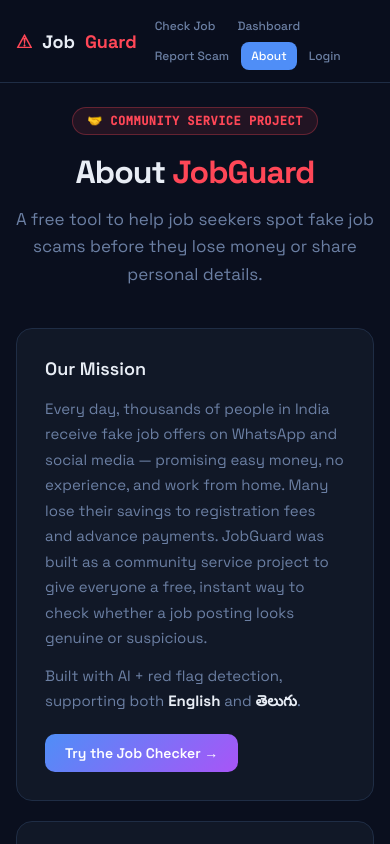
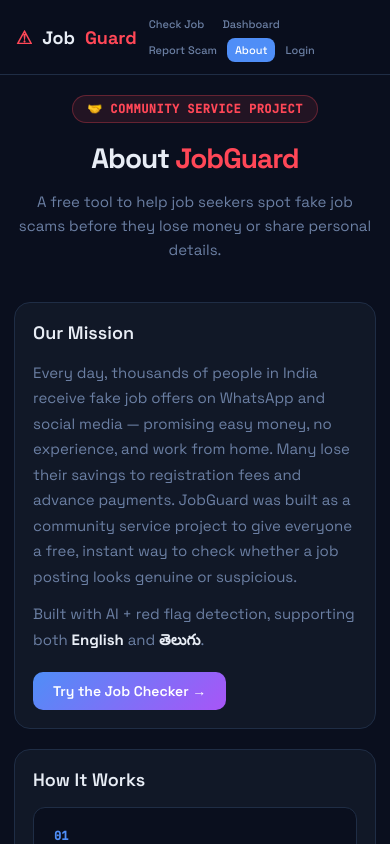
Before and after one commit to sai-jahnavi-madana/jobguard, a React (Vite) app in the folder frontend/: page /about in a window 390 px wide. Shown: the top 844 px of the page. Built offline with nearby package versions, Linux system fonts and the light colour scheme; no server answers.

Commit message:
Update global.css

```diff
--- a/frontend/src/styles/global.css
+++ b/frontend/src/styles/global.css
@@ -830,12 +830,22 @@ a { color: inherit; text-decoration: none; }
 }
 
 @media (max-width: 600px) {
-  .nav { padding: 12px 16px; }
-  .nav-tabs { gap: 2px; }
-  .nav-tab { padding: 6px 10px; font-size: 12px; }
-  .page, .page-wide { padding: 24px 16px; }
+  .nav { padding: 12px 16px; gap: 4px; }
+  .nav-tabs { gap: 2px; flex-wrap: wrap; }
+  .nav-tab { padding: 5px 8px; font-size: 11px; }
+  .nav-user { display: none; }
+  .page, .page-wide { padding: 20px 14px; }
   .form-row { grid-template-columns: 1fr; }
-  .stats-grid { grid-template-columns: 1fr 1fr; }
+  .stats-grid { grid-template-columns: 1fr 1fr; gap: 10px; }
   .tips-grid { grid-template-columns: 1fr; }
   .helpline-grid { grid-template-columns: 1fr; }
+  .hero h1 { font-size: 28px; }
+  .hero p { font-size: 15px; }
+  .card { padding: 18px; }
+  .auth-card { padding: 24px; }
+  .profile-header { flex-direction: column; text-align: center; }
+  .result-label { font-size: 22px; }
+  .admin-table { font-size: 11px; }
+  .admin-table th, .admin-table td { padding: 8px 10px; }
+  .flag-bar-track { width: 80px; }
 }
```
